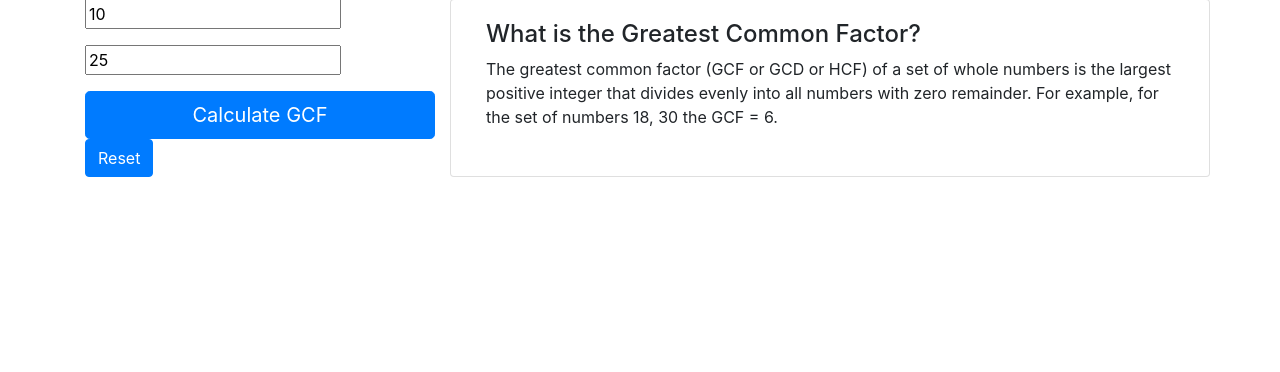
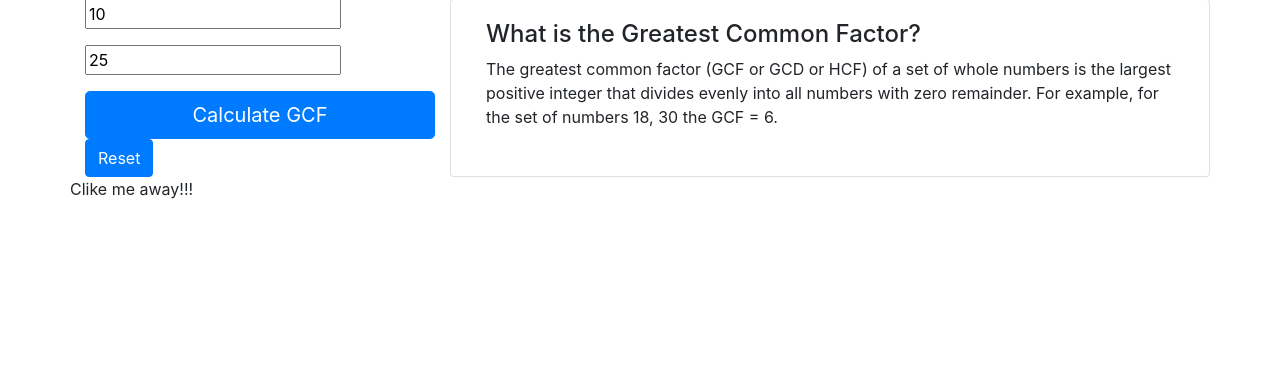
Before and after one commit to itingc/greatest_common_factor, a Flask app: page / in a window 1280 px wide. Shown: the part 70-442 px from the top of the page. Run offline with Flask 2, Linux system fonts and the light colour scheme; some libraries are stand-ins or nearby versions.

Commit message:
show result on front page when form submitted

```diff
--- a/app/templates/index.html
+++ b/app/templates/index.html
@@ -14,7 +14,9 @@
                         data: $('form').serialize(),
                         type: 'POST',
                         success: function(response) {
-                            console.log(response);
+                            //$('#result').html(response);
+                            $('#result').text(response["GCF"]);
+                            console.log(response["GCF"])
                         },
                         error: function(response) {
                             console.log(response);
@@ -22,7 +24,6 @@
                     });
                 });
             });
-
 
         </script>
     </head>
@@ -59,6 +60,7 @@
             </div>
 
              <!-- print out result -->
+            <div id="result">Clike me away!!!</div>
             {%  with messages = get_flashed_messages() %}
             {% if messages %}
             <div class="col-sm-12 mt-5 shadow-lg p-3 bg-white rounded">
```
